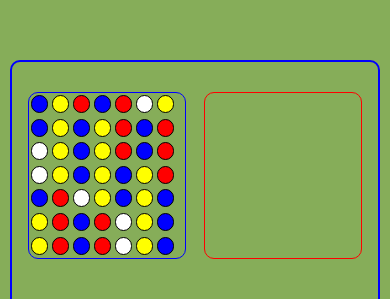
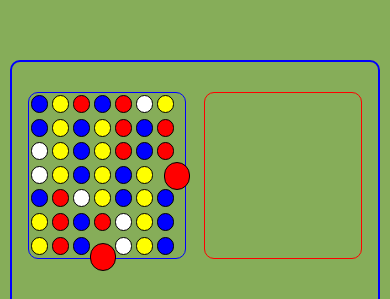
Before and after one commit to oscaradev/mixBallsReact, a React Native app: screen / in a window 390 px wide. Shown: the part 151-450 px from the top of the page. Built offline with nearby package versions, Linux system fonts and the light colour scheme.

Commit message:
se configuran movimientos  de bolas (continuacion)

```diff
--- a/src/components/mix.tsx
+++ b/src/components/mix.tsx
@@ -46,8 +46,8 @@ const POS_ARRANQUE1 = [
     { x: 0, y: 0, color: 'red' },
     { x: 0, y: 0, color: 'red' },
     { x: 0, y: 0, color: 'yellow' },
-    { x: 0, y: 0, color: 'yellow'},
-    { x: 0, y: 0, color: 'yellow'},
+    { x: 0, y: 0, color: 'yellow' },
+    { x: 0, y: 0, color: 'yellow' },
     { x: 0, y: 0, color: 'yellow' },
     { x: 0, y: 0, color: 'yellow' },
 ]
@@ -117,7 +117,7 @@ export default function Mix(): JSX.Element {
 
 
     //función que mueve las canicas
-    const mueveBola = (longitud:number) => {
+    const mueveBola = (longitud: number) => {
         //console.log('valor de bola', bola)
         //const bolaInicio = bola[0]
         //const bolaInicio = bola
@@ -125,8 +125,8 @@ export default function Mix(): JSX.Element {
         let newBola = bola
 
         //este switch evalua el moviento en pantalla tactil
-        let primero= newBola[0]
-        let ultimo= newBola[longitud-1]
+        let primero = newBola[0]
+        let ultimo = newBola[longitud - 1]
         switch (direction) {
             case Direction.CuIzquierdoArriba:
                 newBola.shift()
@@ -182,13 +182,13 @@ export default function Mix(): JSX.Element {
 
         if (translationY > 0 && (x > 0 && x < (anchoView1 / 3))) {
             //const setimer = setTimeout(() => {
-               // setDirection(Direction.CuIzquierdoAbajo)
-               // clearTimeout(setimer)
-           // }, 500);
+            /// setDirection(Direction.CuIzquierdoAbajo)
+            // clearTimeout(setimer)
+            // }, 500);
 
             //console.log("cuadrante izquierdo - direccion abajo")
         } else if (translationY < 0 && (x > 0 && x < (anchoView1 / 3))) {
-            //setDirection(Direction.CuIzquierdoArriba)
+            ///setDirection(Direction.CuIzquierdoArriba)
             //console.log("cuadrante izquierdo - direccion arriba")
         } else if (translationX > 0 && (y > 0 && y < (altoView1 / 3))) {
             setDirection(Direction.CuSuperiorDerecha)
@@ -197,10 +197,10 @@ export default function Mix(): JSX.Element {
             setDirection(Direction.CuSuperiorIzquierda)
             // console.log("cuadrante superior - direccion izquierda")
         } else if (translationY > 0 && (x > (anchoView1 * 0.75) && x <= (anchoView1 + 10))) {
-           /// setDirection(Direction.CuDerechoAbajo)
+            /// setDirection(Direction.CuDerechoAbajo)
             // console.log("cuadrante derecho - direccion abajo")
         } else if (translationY < 0 && (x > (anchoView1 * 0.75) && x <= (anchoView1 + 10))) {
-           /// setDirection(Direction.CuDerechoArriba)
+            /// setDirection(Direction.CuDerechoArriba)
             // console.log("cuadrante derecho - direccion arriba")
         } else if (translationX > 0 && (y >= (altoView1 * 0.75))) {
             setDirection(Direction.CuInferiorDerecha)
@@ -250,10 +250,11 @@ export default function Mix(): JSX.Element {
                                 return (
                                     <Bola
                                         key={index}
-                                        valor={value.color}
+                                        valor={value}
                                         long={long}
                                         alto={altoView1}
                                         ancho={anchoView1}
+                                        pos={index}
                                     />
                                 )
                             })}
--- a/src/components/mix1.tsx
+++ b/src/components/mix1.tsx
@@ -1,16 +1,17 @@
-import { Fragment } from "react";
+//import { Fragment } from "react";
 import { StyleSheet, View } from "react-native";
 import { Colors } from "../styles/colores";
 import { Coordenada } from "../types/types";
 
 interface BolaProps {
-    valor: string;
+    valor: Coordenada;
     long: number;
     alto: number;
     ancho: number;
+    pos: number
 }
 
-export default function Bola({ valor, long, alto, ancho }: BolaProps): JSX.Element {
+export default function Bola({ valor, long, alto, ancho, pos }: BolaProps): JSX.Element {
     // const segmentStyle = {
     //     left: x,
     //     top: y,
@@ -33,25 +34,77 @@ export default function Bola({ valor, long, alto, ancho }: BolaProps): JSX.Eleme
     const StyleBola9 = {
         width: Math.floor(ancho / 3) - 5,
         height: Math.floor(alto / 3) - 5,
-        backgroundColor: valor
+        backgroundColor: valor.color
     };
 
     const StyleBola25 = {
         width: Math.floor(ancho / 5) - 5,
         height: Math.floor(alto / 5) - 5,
-        backgroundColor: valor
+        backgroundColor: valor.color
     };
+    const StyleBola25G = {
+        width: Math.floor(ancho / 4) - 5,
+        height: Math.floor(alto / 4) - 5,
+        backgroundColor: valor.color
+    };
+
+
+
     const StyleBola49 = {
         width: Math.floor(ancho / 7) - 5,
         height: Math.floor(alto / 7) - 5,
-        backgroundColor: valor
+        borderWidth: 1,
+        backgroundColor: valor.color,
     };
-    //console.log('mix1', long)
+    //declaración de bola transparente
+    const StyleBola49Trans = {
+        width: Math.floor(ancho / 7) - 5,
+        height: Math.floor(alto / 7) - 5,
+        backgroundColor: 'transparent',
+    };
+    //declaración de bola transparente
+    const StyleBola49R = {
+        width: Math.floor(ancho / 5) - 5,
+        height: Math.floor(alto / 5) - 5,
+        backgroundColor: valor.color,
+        borderRadius: 13,
+        borderWidth: 1,
+        position: 'absolute',
+        left: (Math.floor(ancho / 5) - 5) / 3,
+        top: -2
+    };
+    const StyleBola49T = {
+        width: Math.floor(ancho / 5) - 5,
+        height: Math.floor(alto / 5) - 5,
+        backgroundColor: valor.color,
+        borderRadius: 13,
+        borderWidth: 1,
+        position: 'absolute',
+        top: (Math.floor(ancho / 5) - 5) / 3,
+        left: -2
+
+    };
+    //console.log('mix1', pos,  valor)
 
 
+    // return (
+    //     <View style={long === 9 ? [styles.bola9, StyleBola9] : long === 25 ? [styles.bola25, styles.bola49, StyleBola25] : [styles.bola49, StyleBola49]} />
+    // )
+
     return (
-        // <View style={[styles.bolaa,segmentStyle]}></View>
-        <View style={long === 9 ? [styles.bola9, StyleBola9] : long === 25 ? [styles.bola25, styles.bola49, StyleBola25] : [styles.bola49, StyleBola49]} />
+        // <View>
+        //     {pos != 45 ? <View style={long === 9 ? [styles.bola9, StyleBola9] : long === 25 ? [styles.bola25, styles.bola49, StyleBola25] : [styles.bola49, StyleBola49]} /> :
+        //         <View style={StyleBola49M} />
+        //     }
+        // </View>
+
+        <View>
+            <View style={long === 9 ? [styles.bola9, StyleBola9] : long === 25 ? [styles.bola25, StyleBola25] : pos === 27 || pos === 45 ? [styles.bola49, StyleBola49Trans] : [styles.bola49, StyleBola49]} />
+            {pos === 45 ? <View style={StyleBola49T} /> : ""}
+            {pos === 27 ? <View style={StyleBola49R} /> : ""}
+
+        </View>
+
     )
 
 }
@@ -78,7 +131,7 @@ const styles = StyleSheet.create({
         // height: '11.5%',
         borderRadius: 13,
         //backgroundColor: Colors.tertiary,
-        borderWidth: 1,
+        //borderWidth: 1,
         margin: 2,
     },
 
```
